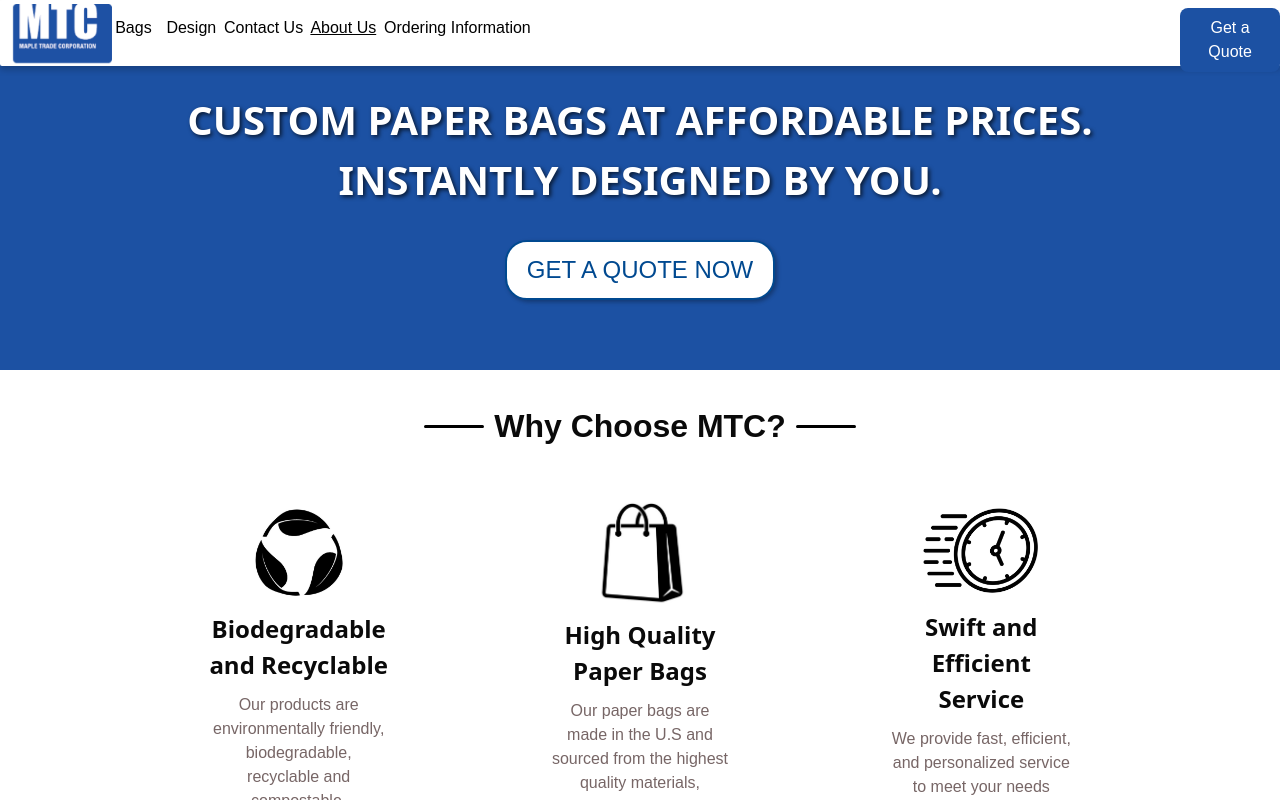
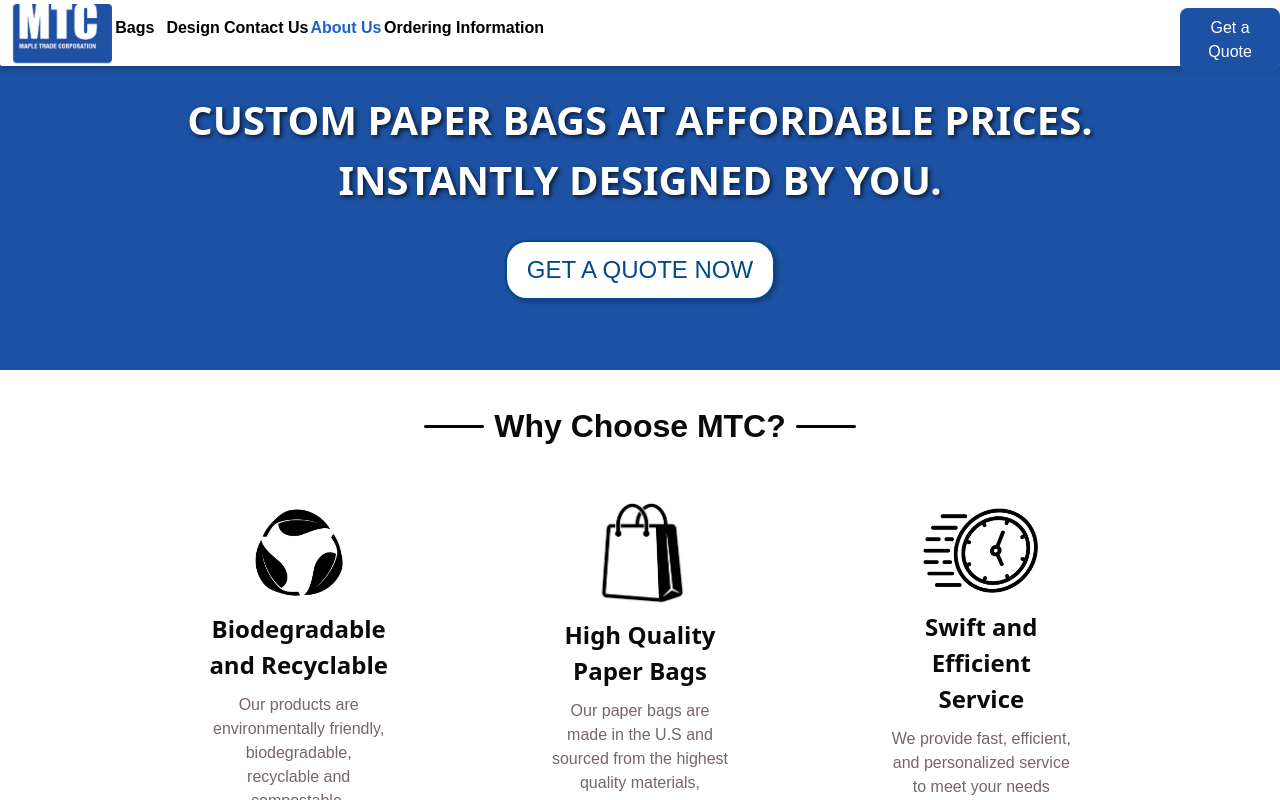
Before and after one commit to paul-ngyn/TKN-Paperbags, a Next.js app: page / in a window 1280 px wide. In both pictures the pointer is over the button "About Us". Shown: the top 800 px of the page. Built offline with nearby package versions, Linux system fonts and the light colour scheme.

Commit message:
cosmetic break

```diff
--- a/app/components/AboutUsButton/AboutUsButton.module.css
+++ b/app/components/AboutUsButton/AboutUsButton.module.css
@@ -6,8 +6,9 @@
     position: fixed;
     top: 2vh;
     left: 24.25%;
+    font-weight: bold;
   }
 
   .navButton:hover {
-    text-decoration: underline;
+    color:#1c63cd
   }
--- a/app/components/ContactUsButton/ContactUsButton.module.css
+++ b/app/components/ContactUsButton/ContactUsButton.module.css
@@ -6,8 +6,9 @@
     position: fixed;
     top: 2vh;
     left: 17.5%;
+    font-weight: bold;
   }
 
 .navButton:hover {
-    text-decoration: underline;
+  color:#1c63cd
   }
--- a/app/components/DesignButton/DesignButton.module.css
+++ b/app/components/DesignButton/DesignButton.module.css
@@ -6,10 +6,11 @@
     position: fixed;
     top: 2vh;
     left: 13%;
+    font-weight: bold;
   }
 
   .navButton:hover {
-    text-decoration: underline;
+    color:#1c63cd
   }
 
   @media (max-width: 950px) {
--- a/app/components/OrderInfoButton/OrderInfoButton.module.css
+++ b/app/components/OrderInfoButton/OrderInfoButton.module.css
@@ -6,10 +6,11 @@
     position: fixed;
     top: 2vh;
     left: 30%;
+    font-weight: bold;
   }
 
   .navButton:hover {
-    text-decoration: underline;
+    color:#1c51a3
   }
 
   @media (max-width: 950px) {
--- a/app/components/ProductButton/ProductButton.module.css
+++ b/app/components/ProductButton/ProductButton.module.css
@@ -6,8 +6,9 @@
     position: fixed;
     top: 2vh;
     left: 9%;
+    font-weight: bold;
   }
 
   .navButton:hover {
-    text-decoration: underline;
+    color:#1c63cd
   }
```
